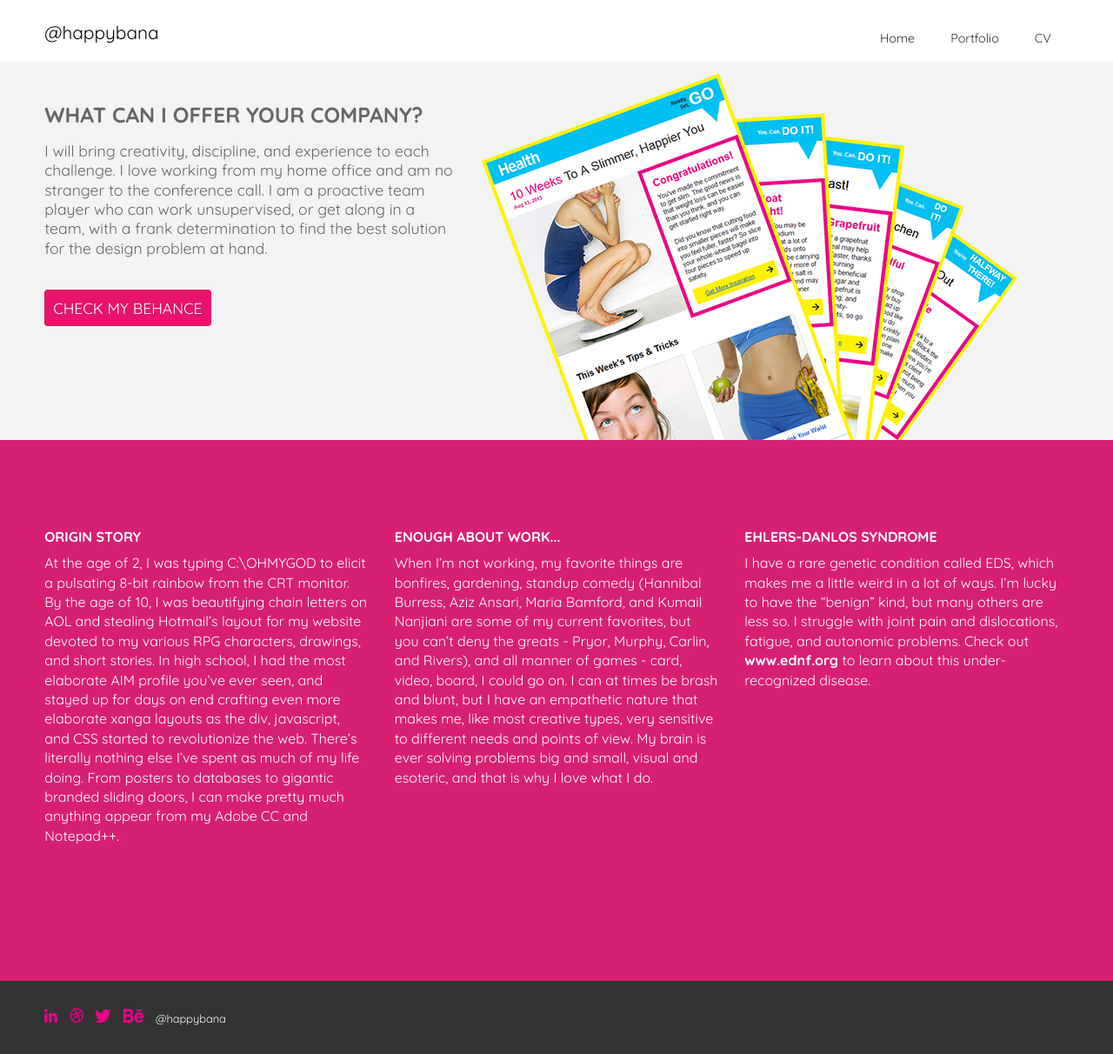
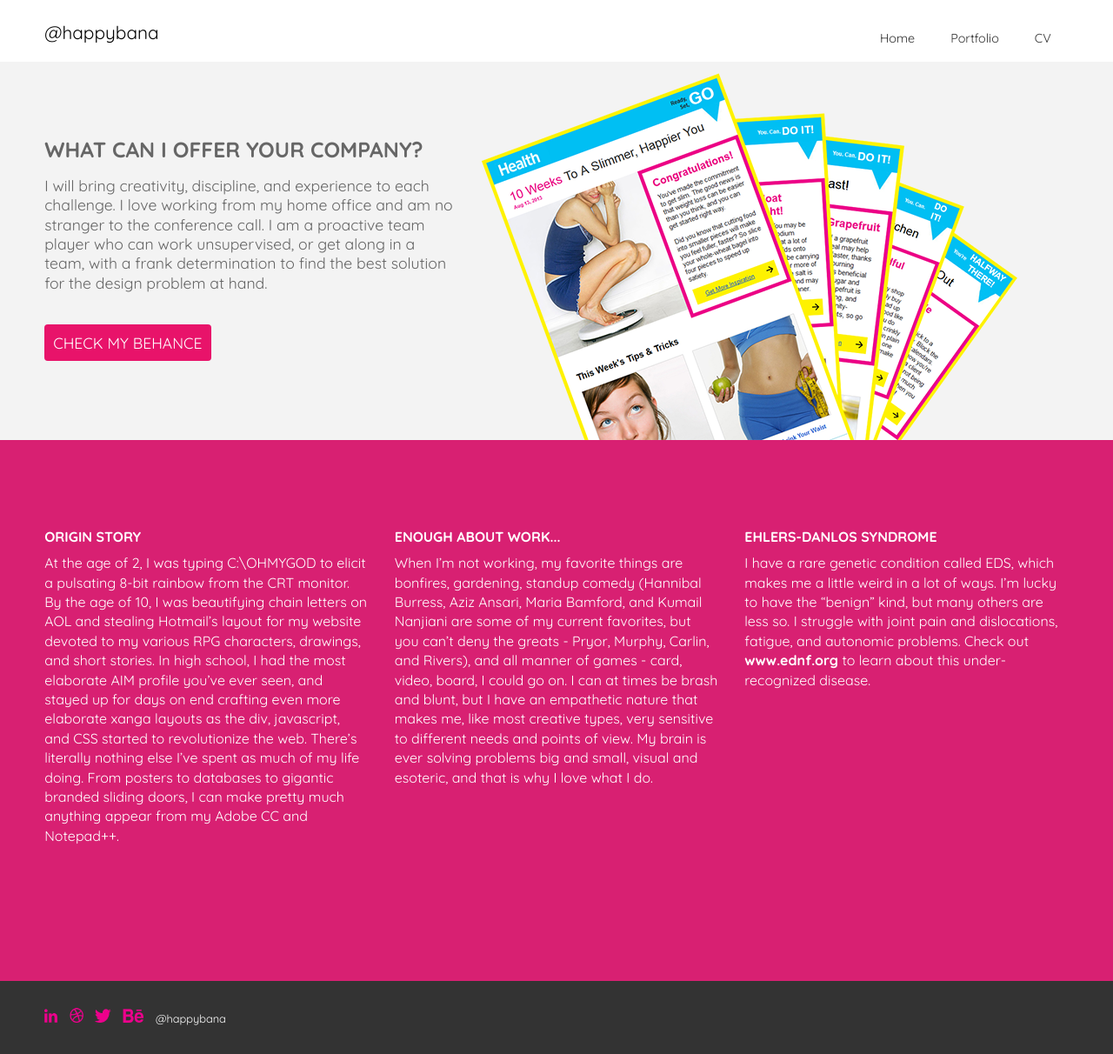
Before and after one commit to banbanbana/happybana.github.io, a Jekyll site: the page home.html, which Jekyll copies as it is, in a window 1280 px wide. Shown: the whole page at 87% size. Built offline with Jekyll 4.4.1, drawn with Linux system fonts in a browser that asks for light colours; some web fonts are replaced.

Commit message:
Update colorblocks-style.css

```diff
--- a/css/colorblocks-style.css
+++ b/css/colorblocks-style.css
@@ -562,7 +562,7 @@ in general anyone not viewing on a mobile device. Here's where
 you can add resource intensive styles.
 */
 @media only screen and (min-width: 1024px) {
-#hero h1{ font-size:1em; margin-top:30px;}
+#hero h1{ font-size:1em; margin-top:70px;}
 }
 
 /*
```
